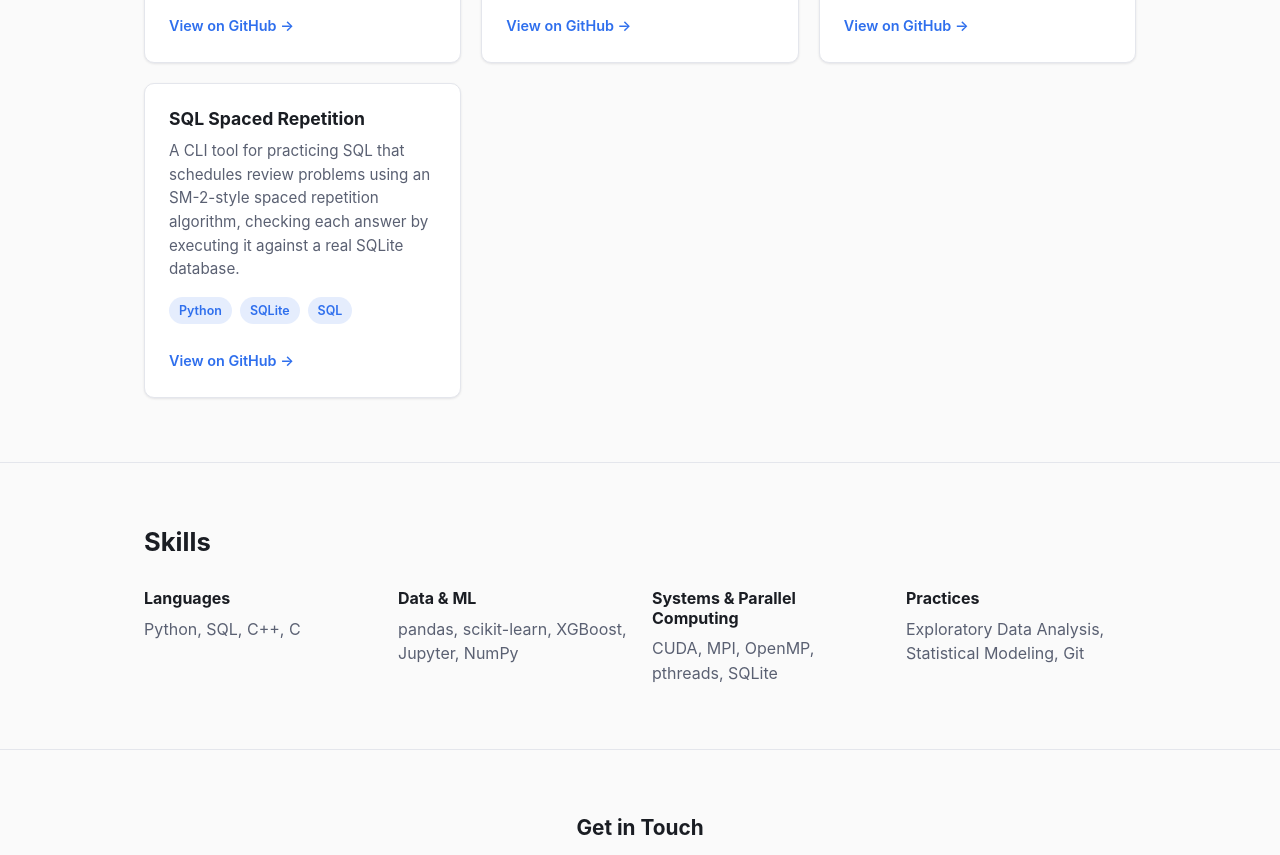
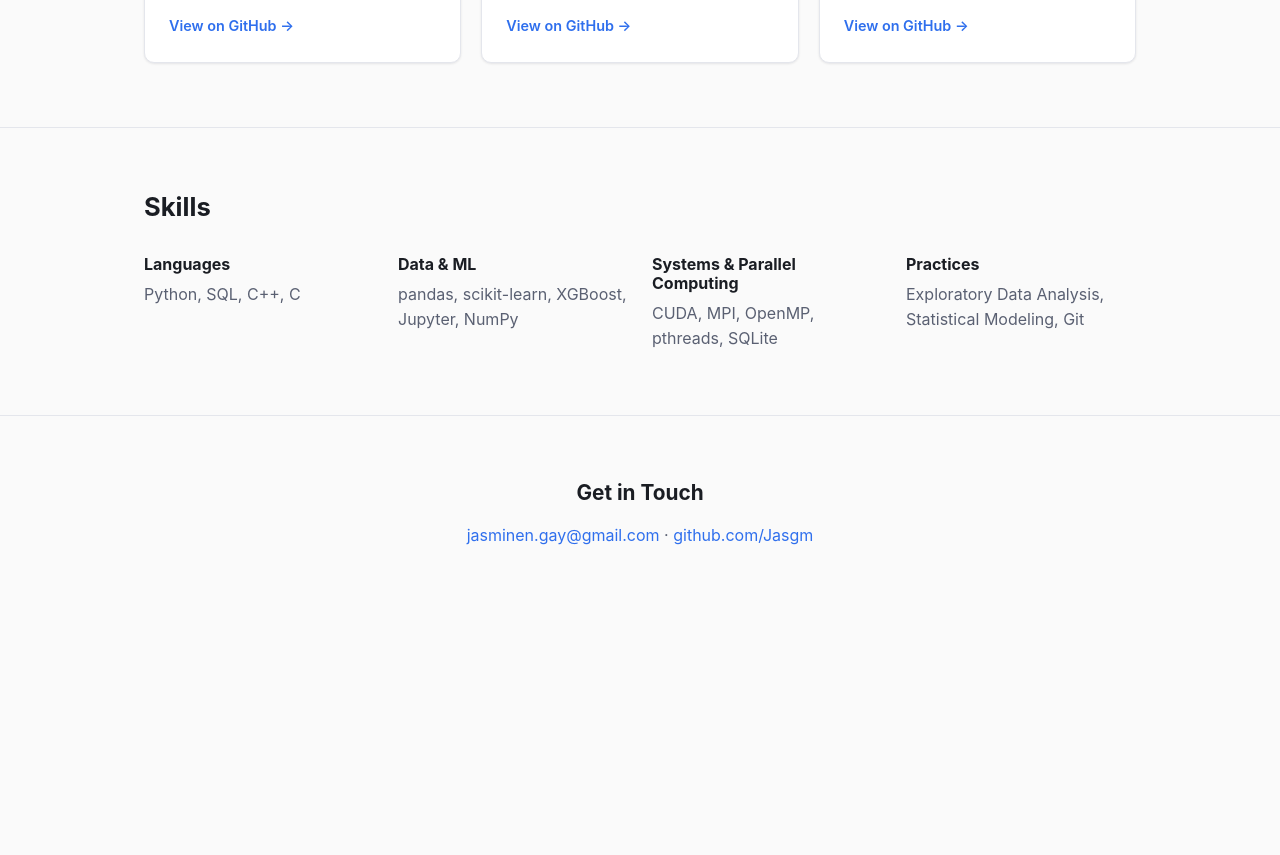
Before and after one commit to Jasgm/Jasgm.github.io, a plain HTML site: page index.html in a window 1280 px wide. Shown: the part 961-1816 px from the top of the page. After the commit the page ends 1589 px from the top, so only its background shows below. Drawn offline with Linux system fonts and the light colour scheme.

Commit message:
removes outdated project card

```diff
--- a/index.html
+++ b/index.html
@@ -100,25 +100,6 @@
           </div>
         </article>
 
-        <article hidden class="project-card">
-          <div class="project-body">
-            <h3>SQL Spaced Repetition</h3>
-            <p>
-              A CLI tool for practicing SQL that schedules review problems using an SM-2-style
-              spaced repetition algorithm, checking each answer by executing it against a real
-              SQLite database.
-            </p>
-            <ul class="tags">
-              <li>Python</li>
-              <li>SQLite</li>
-              <li>SQL</li>
-            </ul>
-          </div>
-          <div class="project-links">
-            <a href="https://github.com/Jasgm/sql_srs" target="_blank" rel="noopener">View on GitHub &rarr;</a>
-          </div>
-        </article>
-
       </div>
     </div>
   </section>
```
